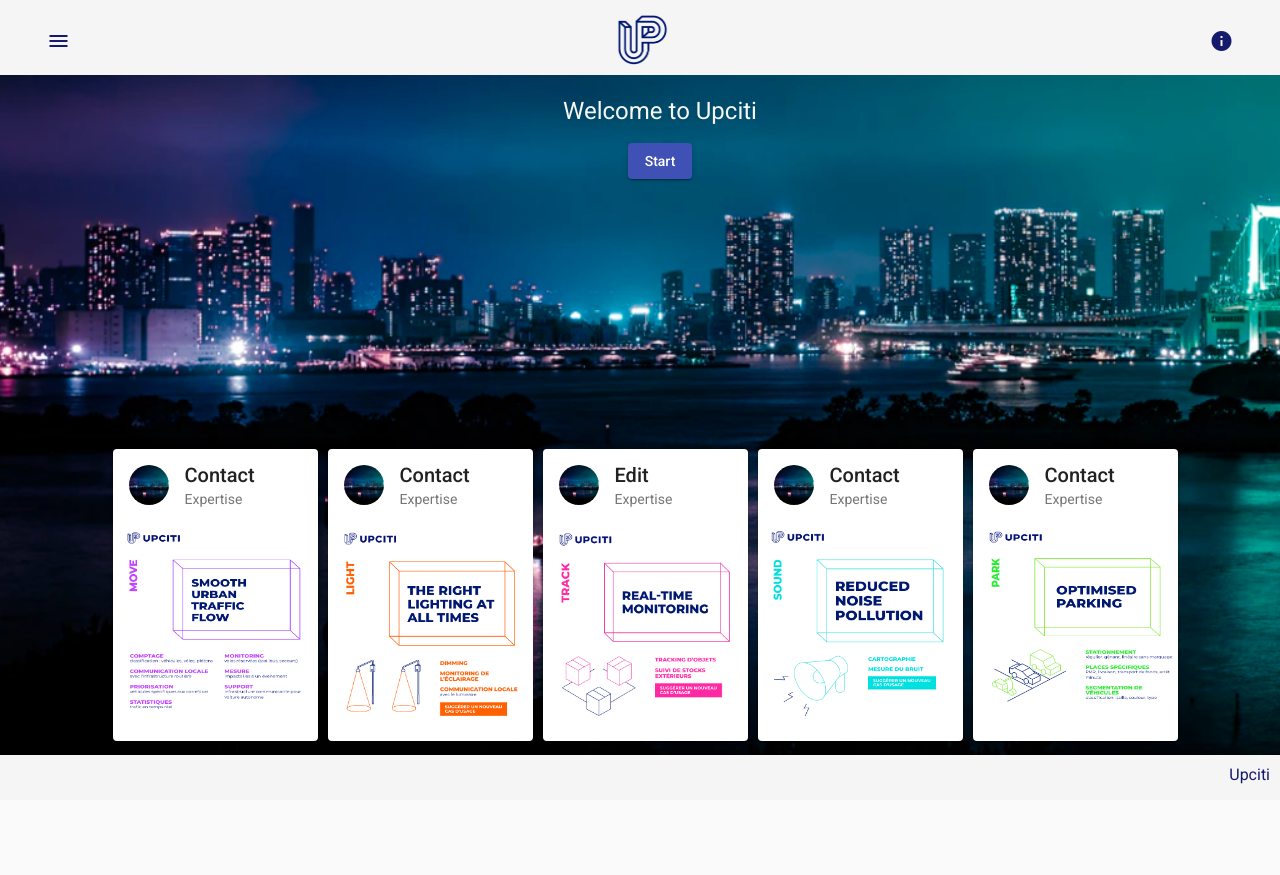
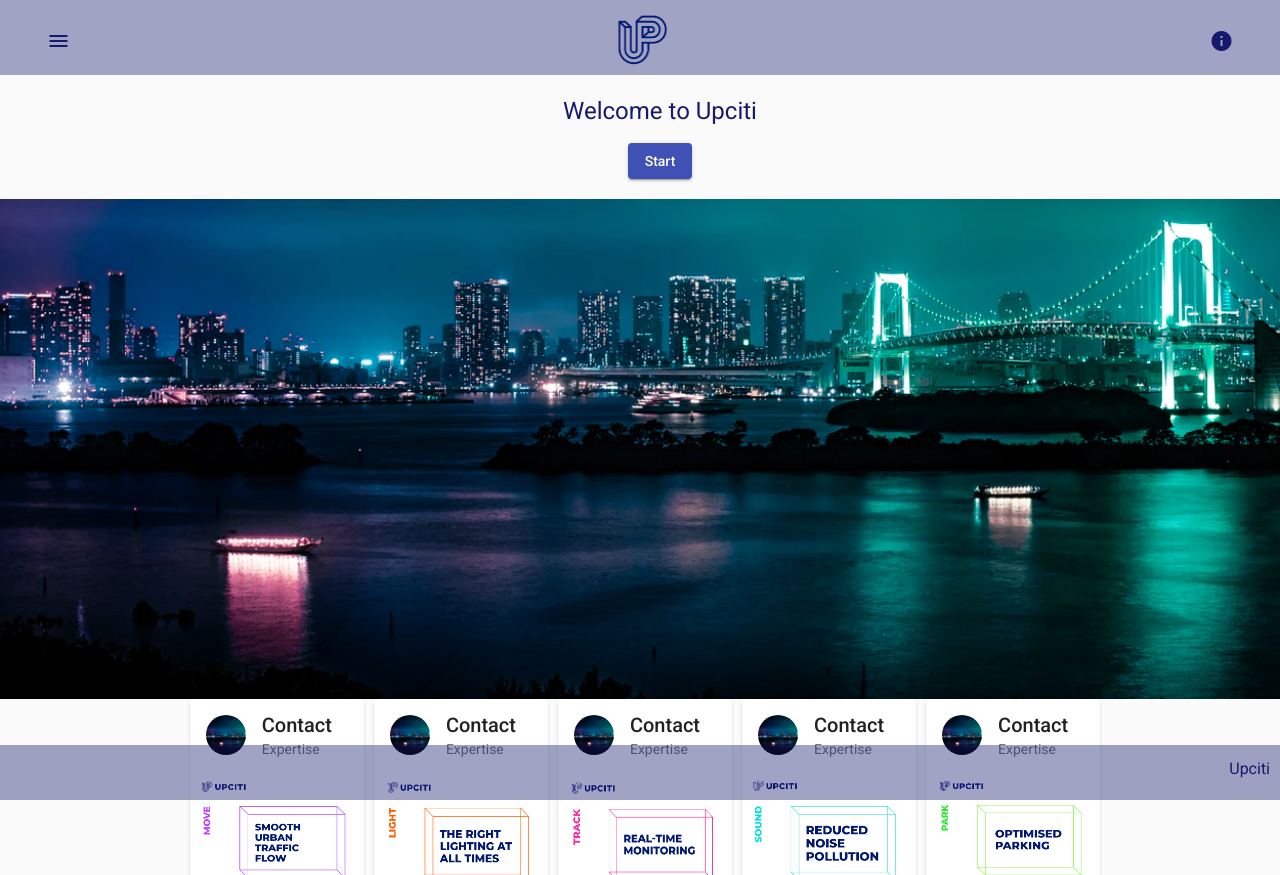
Before and after one commit to Mjollet/monitoring-iot, an Angular app: page /dashboard in a window 1280 px wide. Built offline with nearby package versions, Linux system fonts and the light colour scheme.

Commit message:
Add layout on dashboard

```diff
--- a/src/app/app-routing.module.ts
+++ b/src/app/app-routing.module.ts
@@ -2,7 +2,7 @@ import { NgModule } from '@angular/core';
 import { Routes, RouterModule } from '@angular/router';
 import {DashboardComponent} from './views/dashboard/dashboard.component';
 import {DevicesComponent} from './views/devices/devices.component';
-import {DeviceDetailComponent} from './views/device-detail/device-detail.component';
+import {DeviceDetailComponent} from './components/device-detail/device-detail.component';
 
 
 const routes: Routes = [
--- a/src/app/app.component.html
+++ b/src/app/app.component.html
@@ -47,5 +47,5 @@
   </mat-sidenav>
   <!-- routes will be rendered here -->
   <router-outlet></router-outlet>
-  <app-footer></app-footer>
+ <app-footer></app-footer>
 </mat-sidenav-container>
--- a/src/app/app.module.ts
+++ b/src/app/app.module.ts
@@ -13,7 +13,7 @@ import {MatIconModule} from '@angular/material/icon';
 import {MaterialModule} from './material.module';
 import { DashboardComponent } from './views/dashboard/dashboard.component';
 import { DevicesComponent } from './views/devices/devices.component';
-import { DeviceDetailComponent } from './views/device-detail/device-detail.component';
+import { DeviceDetailComponent } from './components/device-detail/device-detail.component';
 import { DevicesTableComponent } from './components/devices-table/devices-table.component';
 
 @NgModule({
--- a/src/app/views/device-detail/device-detail.component.html
+++ b/src/app/components/device-detail/device-detail.component.html
@@ -7,7 +7,7 @@
     <mat-card-subtitle>
       {{row.last_seen_at}}
     </mat-card-subtitle>
-    <img mat-card-image src="./assets/capteur-upciti.jpg" alt="">
+    <img mat-card-image src="../../../assets/capteur-upciti.jpg" alt="">
     <mat-card-content>
       <span>Wifi : {{row.mac_wifi}}</span>
       <br>
--- a/src/app/components/footer/footer.component.css
+++ b/src/app/components/footer/footer.component.css
@@ -1,16 +1,14 @@
 .footer {
-  background-color: whitesmoke;
-  color: #fff;
+  background-color: rgba(22, 26, 108, 0.4);
   position: fixed;
   bottom: 0;
-  height: 45px;
+  height: 55px;
   width: 100%;
   display: flex;
-  justify-content: space-between;
-  align-items: center;
 }
 
 .float {
+  font-weight: bold;
   color: #161A6C;
   width: 100%;
   margin-bottom: 0;
--- a/src/app/components/header/header.component.css
+++ b/src/app/components/header/header.component.css
@@ -4,7 +4,7 @@
   justify-content: space-between;
   width:100%;
   margin: auto;
-  background-color: whitesmoke;
+  background-color: rgba(22, 26, 108, 0.4);
   height: 75px;
   align-content: center;
 }
--- a/src/app/views/dashboard/dashboard.component.css
+++ b/src/app/views/dashboard/dashboard.component.css
@@ -1,52 +1,44 @@
 .jumbotron{
-  background-image: url("/assets/b.png");
+  background-image: url('/assets/b.png');
   background-size: cover;
+  background-position: center center;
   background-repeat: no-repeat;
- /* background-attachment: fixed;
-  background-size: auto;*/
-  position: relative;
-  min-height: 700px;
+  background-attachment: fixed;
+  background-size: auto;
+  min-height: 500px;
   z-index: -1
 }
 
 .text-white{
   padding: 20px;
   font-weight: bold;
-  color : #f7f7f7;
+  color : #161A6C;
   margin-right: auto;
   margin-left: auto;
-  position: flex;
   width: 100%;
   text-align: center
 }
 
-.flexcontainer{
-  margin-bottom: 45px;
-  margin-top: 250px;
+.flex-container{
+  margin-bottom: 0;
 }
 
 .mat-card{
   margin-left: 10px;
 }
-
 .mat-card-content{
   text-align: center;
 }
-
 .mat-card img{
-  width: 205px;
-  height: 200px;
+  width: 170px;
+  height: 180px;
 }
 
-.example-card {
-  max-width: 400px;
-}
 
 .example-header-image {
   background-image: url("/assets/knight_unsplash.jpg");
   background-size: cover;
 }
-
 
 .content {
   max-height: 300px;
--- a/src/app/views/dashboard/dashboard.component.html
+++ b/src/app/views/dashboard/dashboard.component.html
@@ -1,7 +1,3 @@
-<div class="container">
-
-  <!-- Bannière -->
-  <div class="jumbotron text-center">
 <div class="text-white">
     <h1>
       Welcome to Upciti
@@ -9,9 +5,10 @@
     <button mat-raised-button color="primary" routerLink="/devices">Start</button>
 </div>
 
-  <div class="flexcontainer">
+<div class="jumbotron"></div>
+
+    <div class="flex-container">
       <div fxLayout="row" fxLayoutAlign="space-around" class="content">
-
         <mat-card class="example-card">
           <mat-card-header>
             <div mat-card-avatar class="example-header-image"></div>
@@ -33,7 +30,7 @@
         <mat-card class="example-card">
           <mat-card-header>
             <div mat-card-avatar class="example-header-image"></div>
-          <mat-card-title>Edit</mat-card-title>
+            <mat-card-title>Contact</mat-card-title>
             <mat-card-subtitle>Expertise</mat-card-subtitle>
           </mat-card-header>
           <img mat-card-image src="assets/upciti_track.png" alt="contact">
@@ -56,8 +53,6 @@
           </mat-card-header>
           <img mat-card-image src="assets/upciti_park.png" alt="">
         </mat-card>
+    </div>
 
 </div>
-  </div>
-  </div>
-</div>
--- a/src/app/views/devices/devices.component.css
+++ b/src/app/views/devices/devices.component.css
@@ -1,4 +1,5 @@
 .mat-card{
   height: 90%;
   margin: 2rem;
+  margin-bottom: 70px;
 }
```
Also changed, not shown: src/app/components/device-detail/device-detail.component.css (renamed from src/app/views/device-detail/device-detail.component.css), src/app/components/device-detail/device-detail.component.ts (renamed from src/app/views/device-detail/device-detail.component.ts), 1 other file (tests, documents, lock files or other folders). Lines whose indentation alone changed are shown as unchanged.
